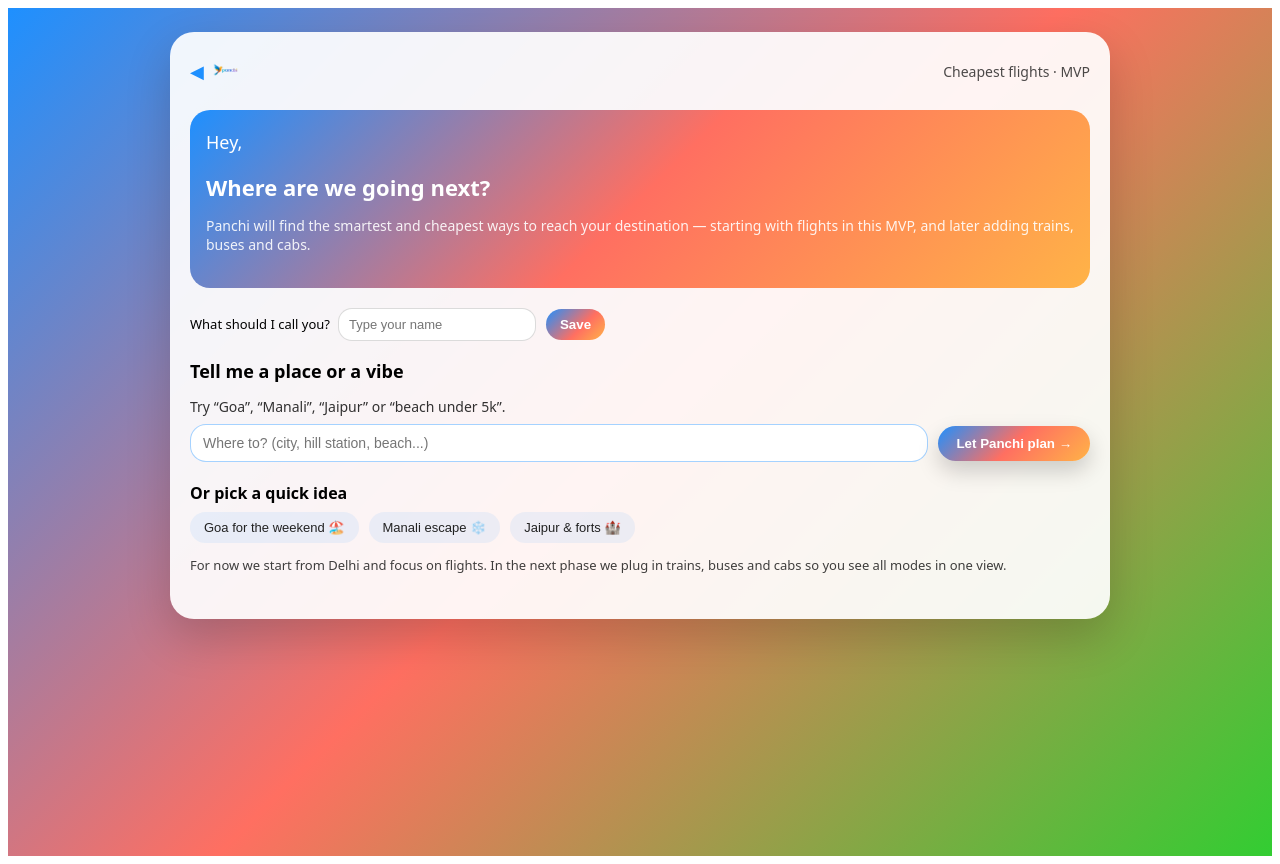
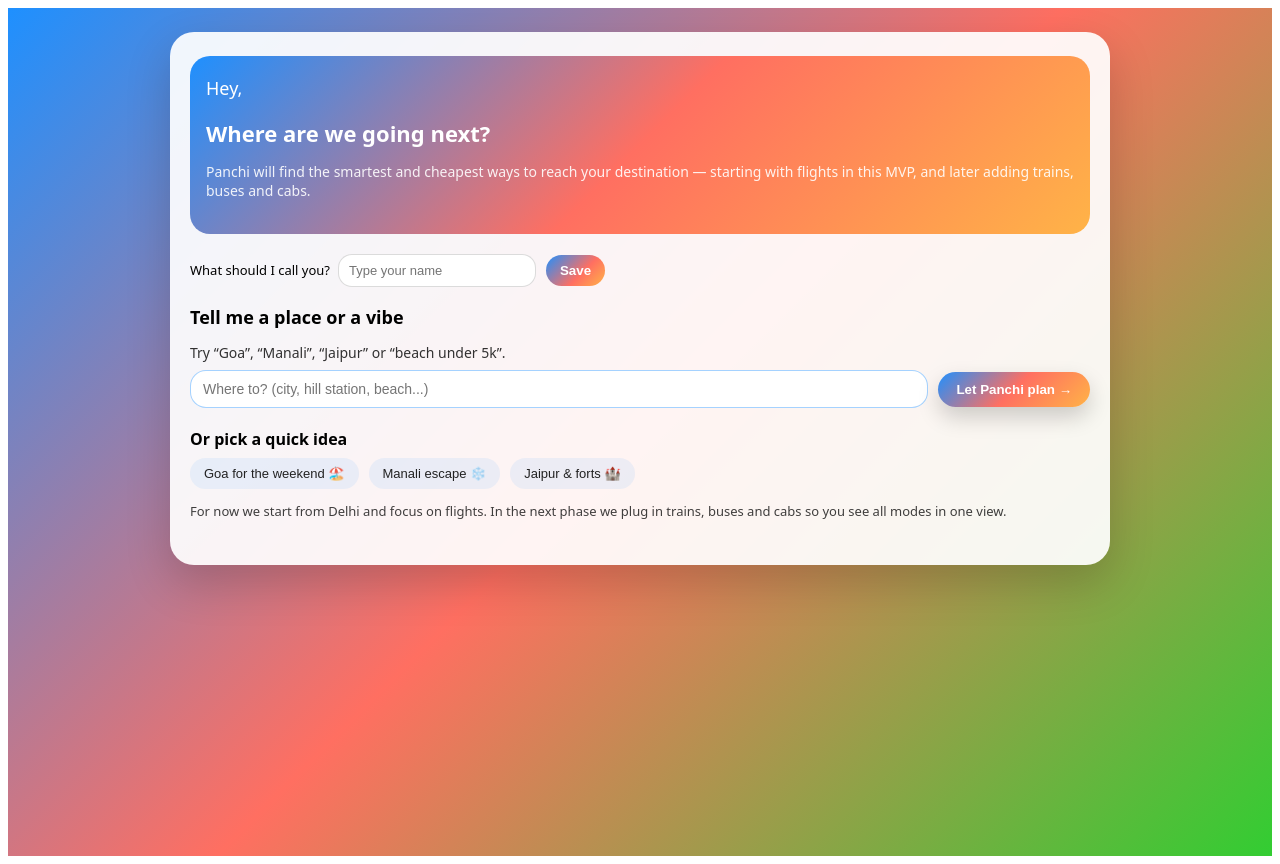
Before and after one commit to anil2941985/panchi-app, a Next.js app: page / in a window 1280 px wide. Built offline with nearby package versions, Linux system fonts and the light colour scheme.

Commit message:
Update index.js

```diff
--- a/pages/index.js
+++ b/pages/index.js
@@ -82,35 +82,26 @@ export default function Home() {
         }}
       >
         {/* Top bar */}
+
+        {/* Greeting + where to
         <header
   style={{
     display: "flex",
     justifyContent: "space-between",
     alignItems: "center",
-    marginBottom: 24,
+    marginBottom: "16px",
   }}
 >
-  <a
-    href="/"
-    style={{
-      display: "flex",
-      alignItems: "center",
-      gap: "6px",
-      textDecoration: "none",
-    }}
-  >
-    <span style={{ fontSize: "18px", color: "#1E90FF" }}>◀︎</span>
+  <div style={{ display: "flex", alignItems: "center", gap: "10px" }}>
     <img
       src="/panchi-logo.png"
       alt="Panchi Logo"
-      style={{ height: "30px", width: "auto" }}
+      style={{ height: "58px", width: "auto" }}   // bigger logo
     />
-  </a>
-  <div style={{ fontSize: 14, opacity: 0.7 }}>
-    Cheapest flights · MVP
   </div>
+  <div style={{ fontSize: "14px", opacity: 0.7 }}>Cheapest flights · MVP</div>
 </header>
-        {/* Greeting + where to */}
+*/}
         <section
           style={{
             borderRadius: "20px",
```
